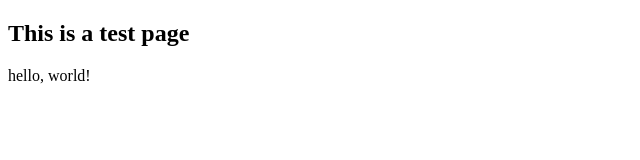
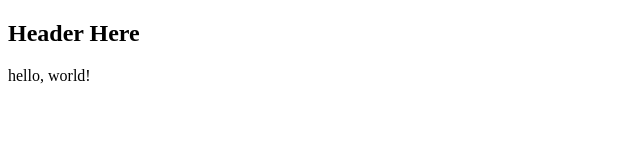
Before and after one commit to japx/tinkerjs, a plain HTML site: page index.html in a window 1280 px wide. Shown: the whole page, without its empty margins (0-640 px from the left). Drawn offline with Linux system fonts and the light colour scheme.

Commit message:
added heading

```diff
--- a/index.html
+++ b/index.html
@@ -6,7 +6,7 @@
     <title>Document</title>
 </head>
 <body>
-    <h2>This is a test page</h2>
+    <h2>Header Here</h2>
     hello, world!
 </body>
 </html>
```
